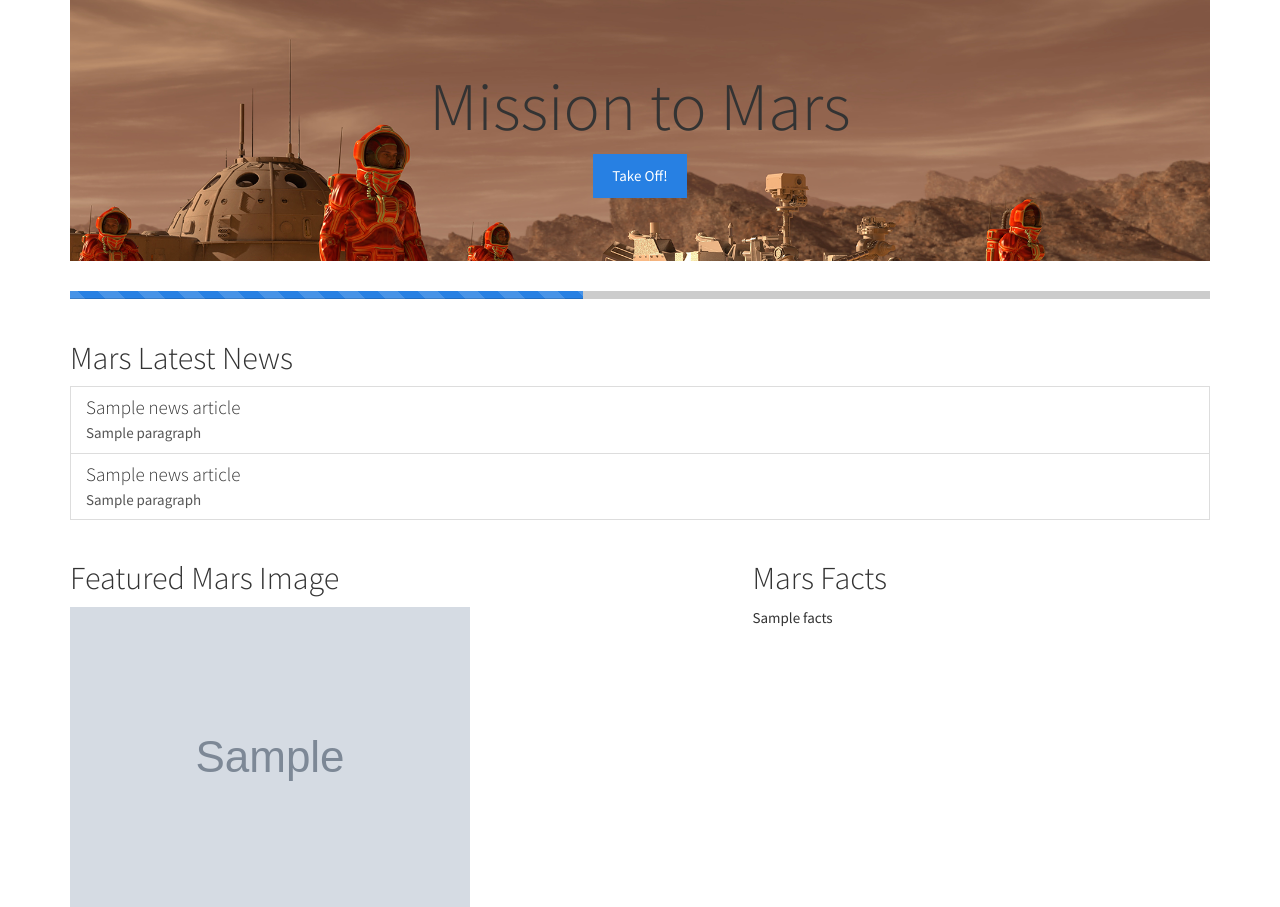
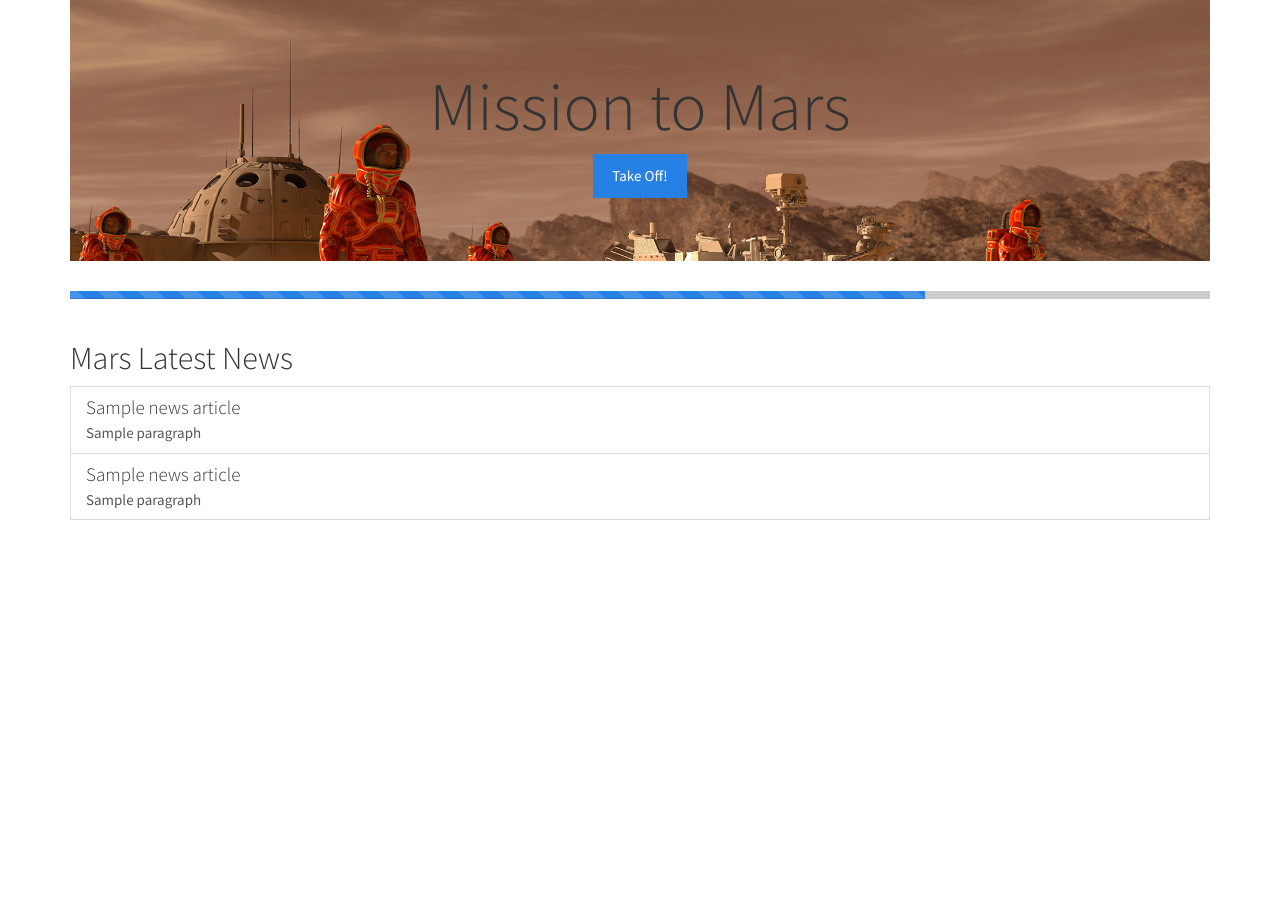
Before and after one commit to shirinegm/web-scraping-challenge, a Flask app: page / in a window 1280 px wide. After the commit the page ends 520 px from the top, so only its background shows below. Run offline with Flask 2, Linux system fonts and the light colour scheme; grey boxes marked "Sample" are stand-in pictures; a database or web service that is not in the repository returns one stand-in record (values such as "Sample title"); some libraries are stand-ins or nearby versions.

Commit message:
facing a jinja2.exceptions.UndefinedError: 'None' has no attribute 'news_articles' error, scraped whole index.html, adding code back piece by piece. Added Mars News successfully

```diff
--- a/Missions_to_Mars/app.py
+++ b/Missions_to_Mars/app.py
@@ -6,21 +6,21 @@ import json
 app = Flask(__name__)
 
 # Use flask_pymongo to set up mongo connection
-mongo = PyMongo(app, uri="mongodb://localhost:27017/mars_mission_db")
+mongo = PyMongo(app, uri="mongodb://localhost:27017/mission_db")
 
 
 @app.route("/")
 def index():
-    mars_collections = mongo.db.mars_collections.find_one()
-    return render_template("index.html", mars_collections=mars_collections)
+    mars_col = mongo.db.mars_col.find_one()
+    return render_template("index.html", mars_col=mars_col)
 
 
 @app.route("/scrape")
 def scraper():
-    mars_collections = mongo.db.mars_collections
+    mars_col = mongo.db.mars_col
     mars_data = scrape_mars.scrape()
     mars_dict = json.loads(mars_data)
-    mars_collections.update({}, mars_dict, upsert=True)
+    mars_col.update({}, mars_dict, upsert=True)
     return redirect("/", code=302)
 
 
--- a/Missions_to_Mars/templates/index.html
+++ b/Missions_to_Mars/templates/index.html
@@ -12,7 +12,7 @@
 
 <body>
   <div class="container">
-
+    <!--Jumbo-->
     <div class="jumbotron text-center">
       <h1 class="">Mission to Mars</h1>
       <p><a class="btn btn-primary btn-md" href="/scrape" role="button">Take Off!</a></p>
@@ -20,10 +20,9 @@
     <!--Progress Bar-->
     <div class="bs-component">
         <div class="progress progress-striped active">
-          <div class="progress-bar" style="width: 45%"></div>
+          <div class="progress-bar" style="width: 75%"></div>
         </div>
     </div>
-
     <!-- Mars News -->
     <div class="row">
       <div class="col-md-12">
@@ -31,30 +30,17 @@
         <div class="bs-component">
             <div class="list-group">
               <a href="#" class="list-group-item">
-                <h4 class="list-group-item-heading">{{ mars_collections.news_articles[0]['title'] }}</h4>
-                <p class="list-group-item-text">{{ mars_collections.news_articles[0]['paragraph'] }}</p>
+                <h4 class="list-group-item-heading">{{ mars_col.news_articles[0]['title'] }}</h4>
+                <p class="list-group-item-text">{{ mars_col.news_articles[0]['paragraph'] }}</p>
               </a>
               <a href="#" class="list-group-item">
-                <h4 class="list-group-item-heading">{{ mars_collections.news_articles[1]['title'] }}</h4>
-                <p class="list-group-item-text">{{ mars_collections.news_articles[1]['paragraph'] }}</p>
+                <h4 class="list-group-item-heading">{{ mars_col.news_articles[1]['title'] }}</h4>
+                <p class="list-group-item-text">{{ mars_col.news_articles[1]['paragraph'] }}</p>
               </a>
             </div>
           </div>
       </div>
     </div>
-    <!-- Mars Image and Facts -->
-    <div class="row">
-        <div class="col-md-7">
-            <h2 class="heading">Featured Mars Image</h2>
-            <img src=" {{ mars_collections.featured_image }} " alt="No Image">
-        </div>
-        <div class="col-md-5">
-            <h2 class="heading">Mars Facts</h2>
-            <div class="bs-component"> {{ mars_collections.facts|safe }} </div>
-        </div>
-
-    </div>
-    <!-- Mars Hemispheres-->
   </div>
 </body>
 
```
